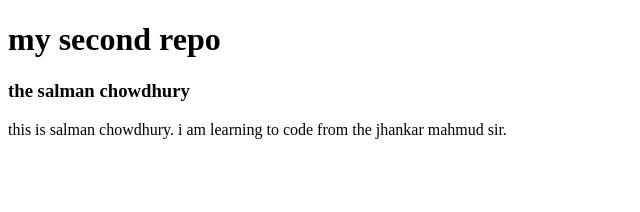
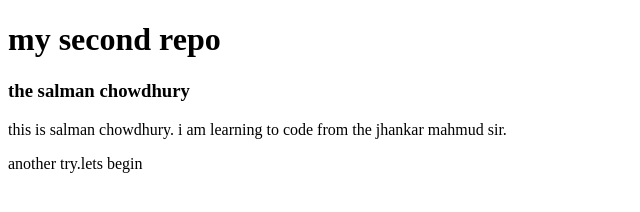
Before and after one commit to salmanchy/my-second-repo, a plain HTML site: page index.html in a window 1280 px wide. Shown: the whole page, without its empty margins (0-640 px from the left). Drawn offline with Linux system fonts and the light colour scheme.

Commit message:
the another try

```diff
--- a/index.html
+++ b/index.html
@@ -10,5 +10,6 @@
     <h1>my second repo</h1>
     <h3>the salman chowdhury</h3>
     <p>this is salman chowdhury. i am learning to code from the jhankar mahmud sir.</p>
+    <p>another try.lets begin</p>
 </body>
 </html>
```
